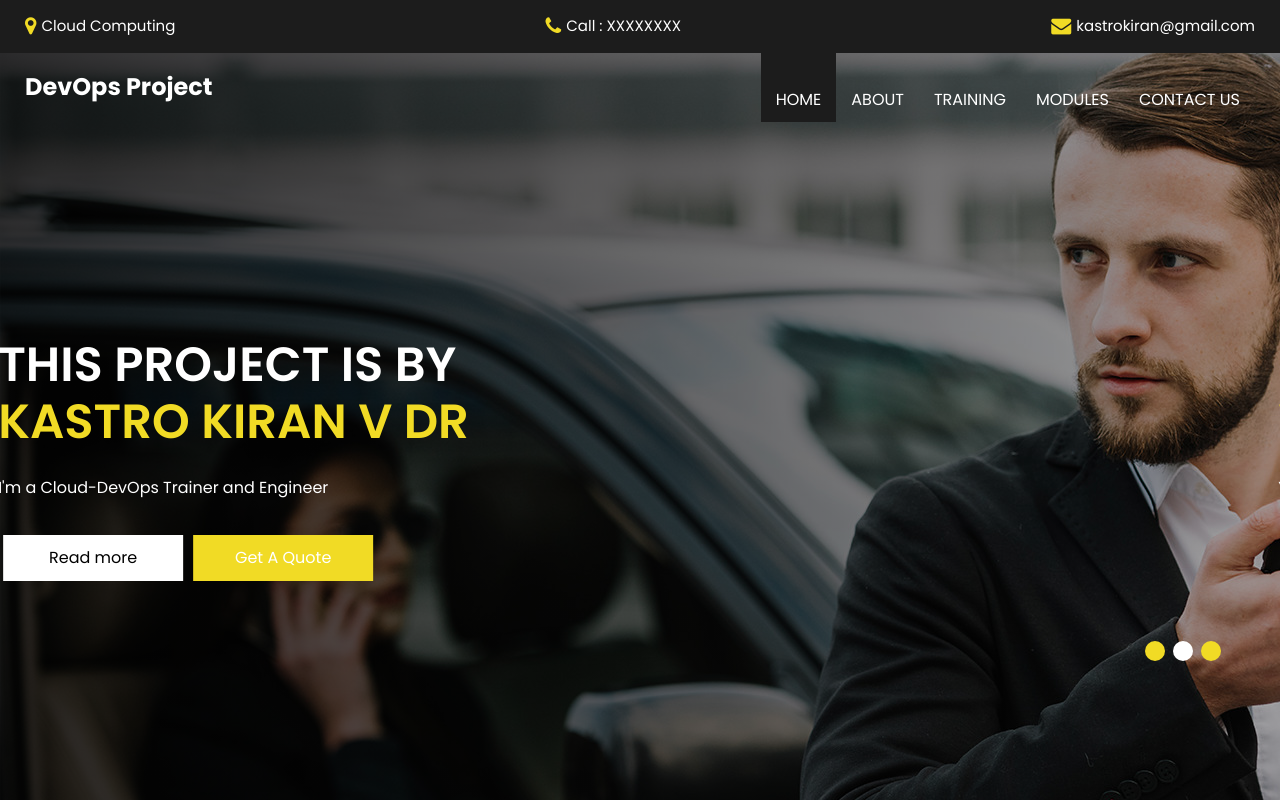
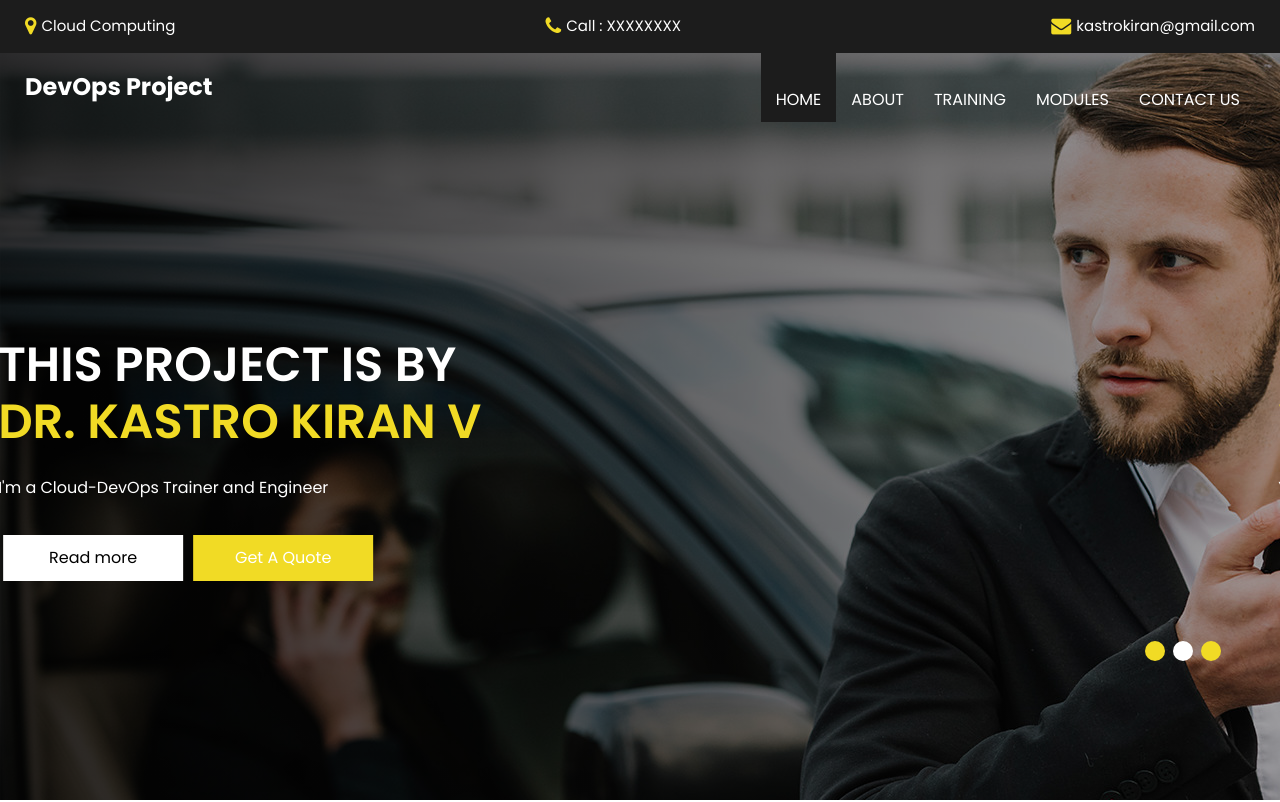
Before and after one commit to swarup182000/ECR-ECS-Project, a plain HTML site: page index.html in a window 1280 px wide. Shown: the top 802 px of the page. Drawn offline with Linux system fonts and the light colour scheme.

Commit message:
Update name formatting in index.html

```diff
--- a/index.html
+++ b/index.html
@@ -109,7 +109,7 @@
                     <h1>
                       This Project is by <br>
                       <span>
-                        Kastro Kiran V Dr
+                       Dr. Kastro Kiran V
                       </span>
                     </h1>
                     <p>
```
